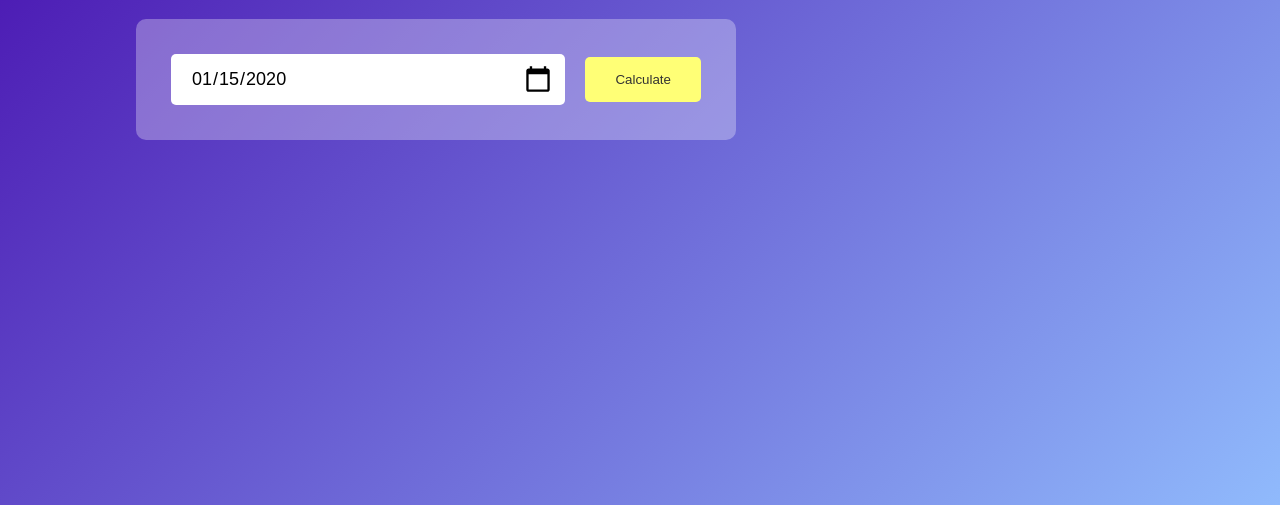
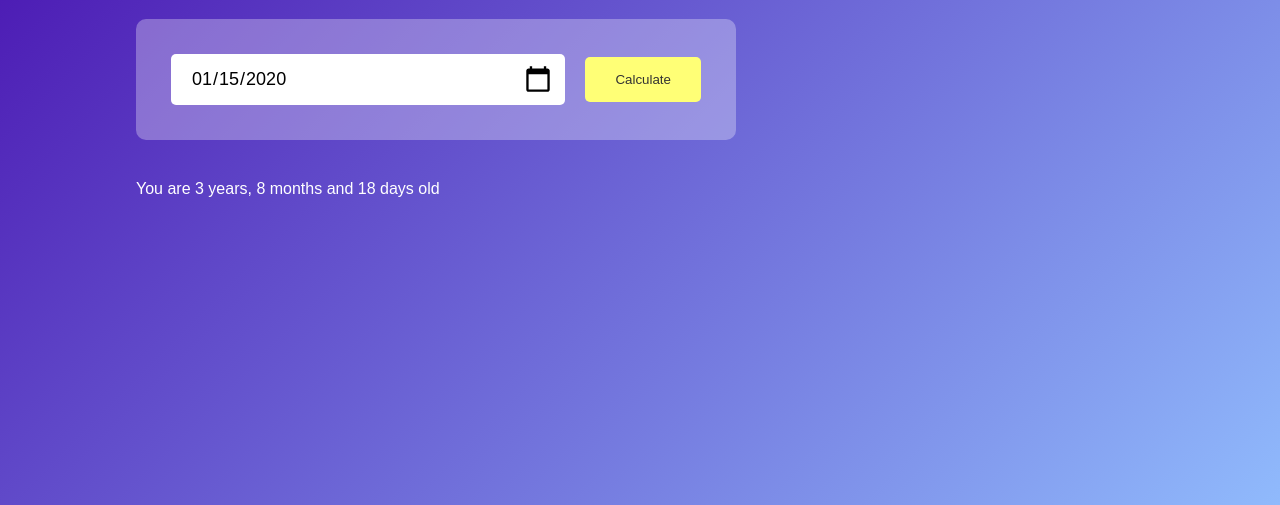
Before and after one commit to Fooagsmart/Age-Calculator, a plain HTML site: page index.html in a window 1280 px wide. Both pictures are taken after typing "2020-01-15" into the empty fields and a click on the button "Calculate". Shown: the part 295-800 px from the top of the page. Drawn offline with Linux system fonts and the light colour scheme.

Commit message:
Displays age function Added

```diff
--- a/index.html
+++ b/index.html
@@ -14,6 +14,7 @@
                 <input type="date" id="date">
                 <button onclick="calculateAge()">Calculate</button>
             </div>
+            <p id="result"></p>
         </div>
     </div>
 <script src="script/script.js"></script>
--- a/script/script.js
+++ b/script/script.js
@@ -1,5 +1,7 @@
 let userInput = document.getElementById("date")
 userInput.max = new Date().toISOString().split("T")[0];
+
+let result = document.getElementById("result");
 
 function calculateAge(){
     let birthDate = new Date(userInput.value);
@@ -35,7 +37,7 @@ function calculateAge(){
         m3 = 11;
         y3--;
     }
-    console.log(y3,m3,d3);
+    result.innerHTML = `You are ${y3} years, ${m3} months and ${d3} days old`;
 }
 
 function getDaysInMonth(year, month){
```
